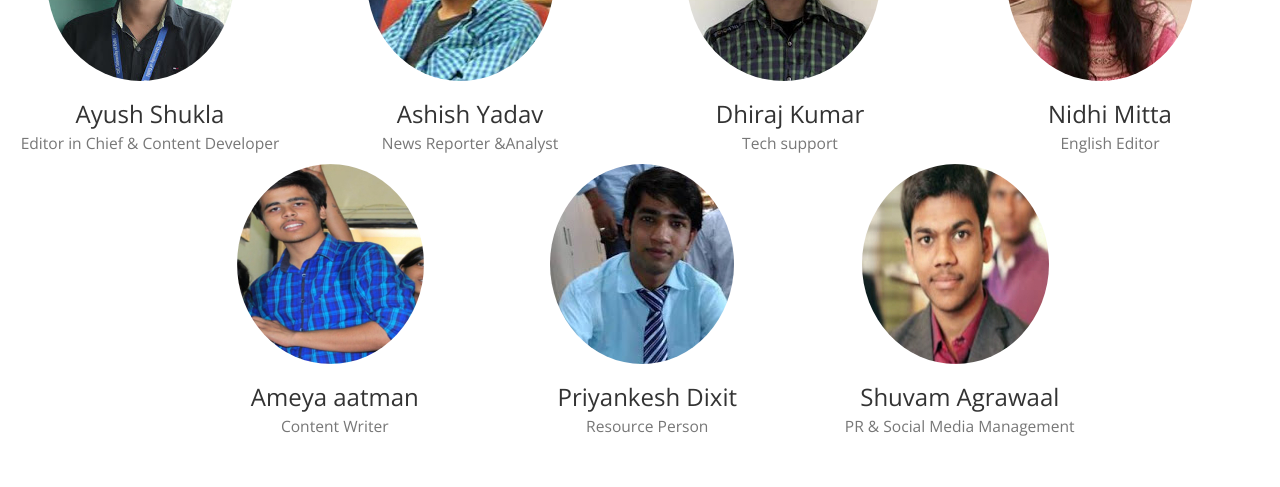
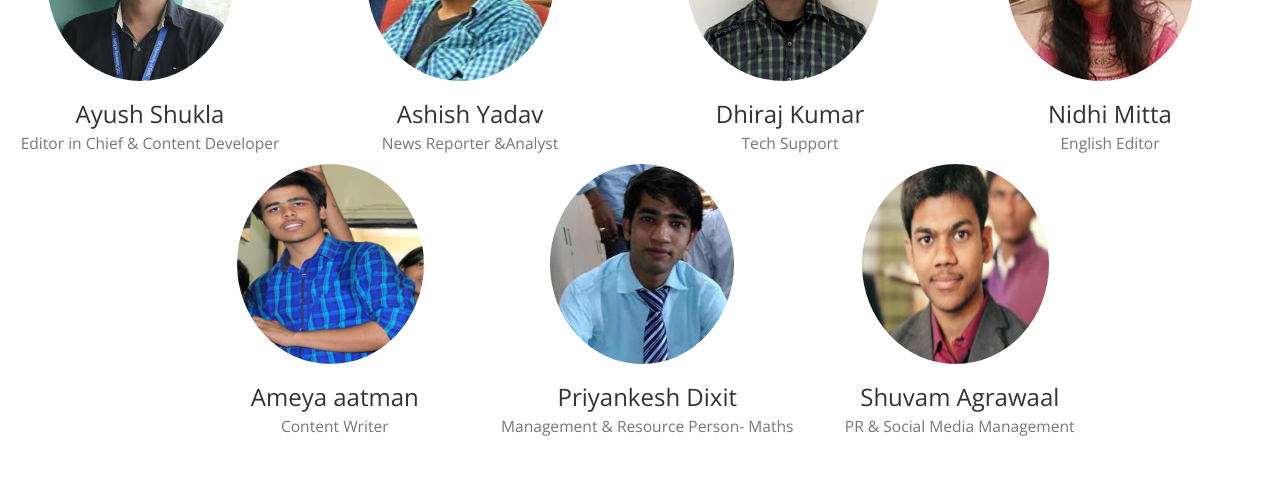
Before and after one commit to scienceoutreach/scienceoutreach.github.io, a website: page index.html in a window 1280 px wide. Shown: the part 1580-2067 px from the top of the page. Drawn offline with nearby package versions, Linux system fonts and the light colour scheme.

```diff
--- a/index.html
+++ b/index.html
@@ -92,7 +92,7 @@
             <div class="col-lg-3 col-sm-6 text-center">
                 <img class="img-circle img-responsive img-center" id="imagepos" src="img/dhiraj.jpg" alt="">
                 <h3 id="teampost">Dhiraj Kumar<br>
-                    <small>Tech support</small>
+                    <small>Tech Support</small>
                 </h3>
             </div>
             <div class="col-lg-3 col-sm-6 text-center">
@@ -111,7 +111,8 @@
         <div class="col-lg-3 col-sm-6 text-center">
                 <img class="img-circle img-responsive img-center" id="imagepost1" src="img/priyankesh.jpg" alt="">
                 <h3 id="teampost1">Priyankesh Dixit<br>
-            <small>Resource Person</small>
+         <small>Management & Resource Person- Maths
+</small>
                 </h3>
         </div>
             <div class="col-lg-3 col-sm-6 text-center">
```
